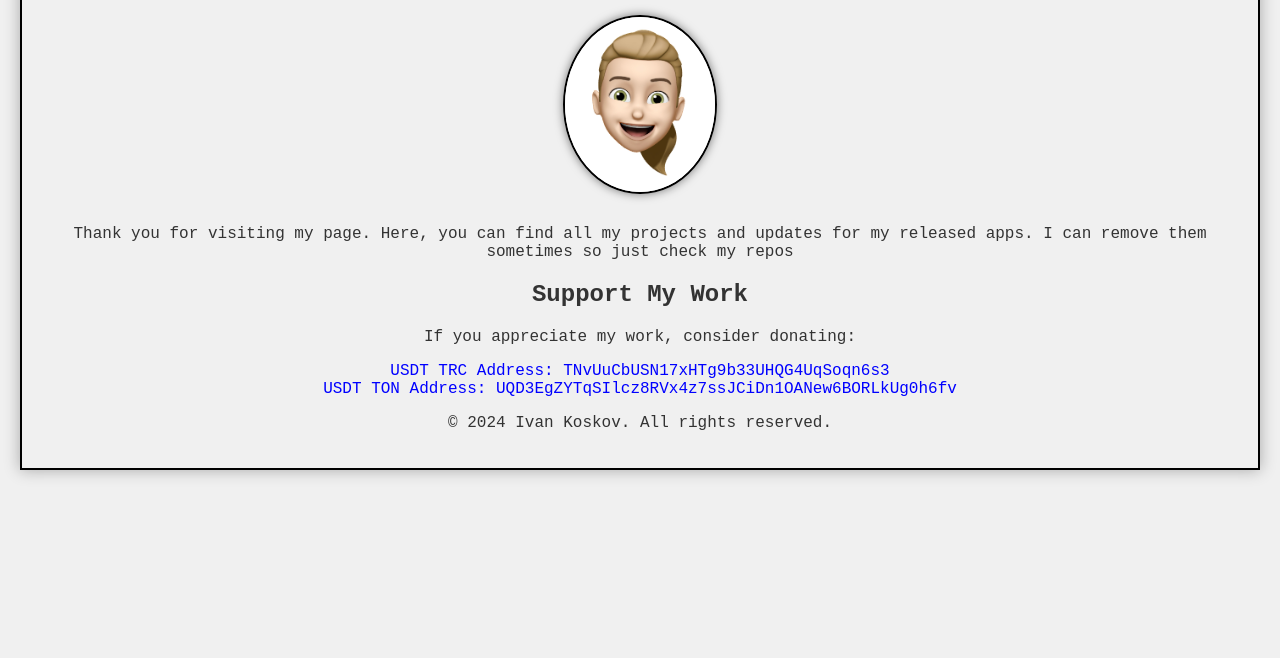
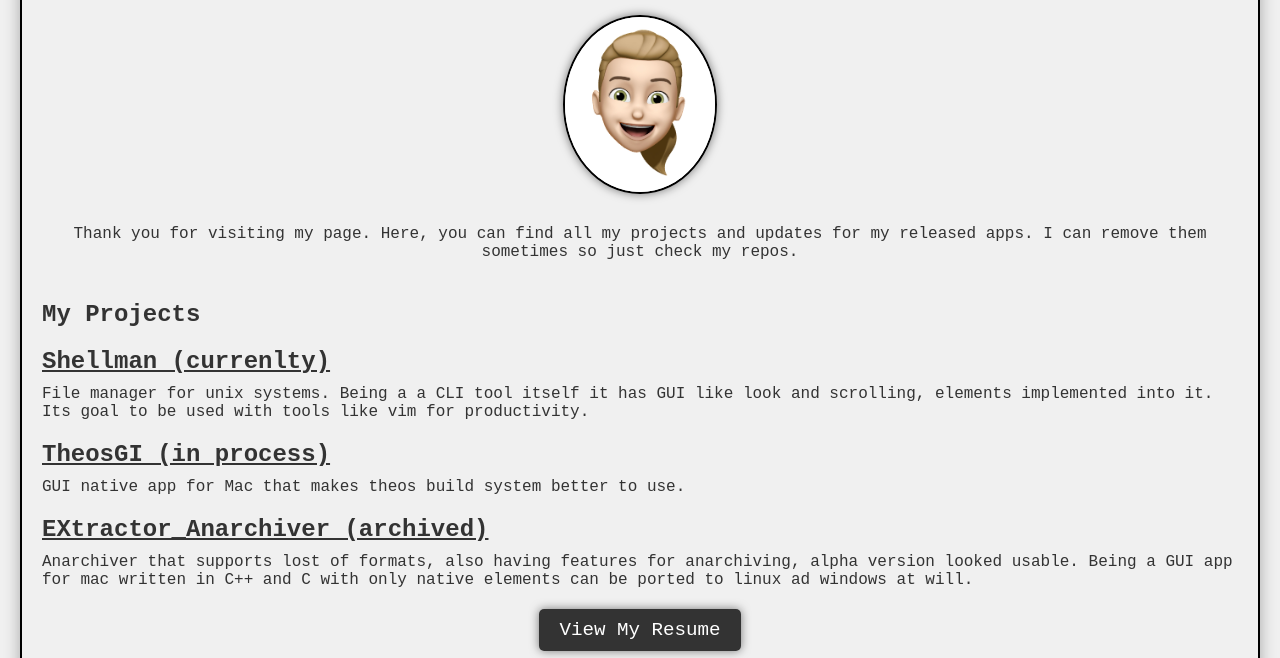
Before and after one commit to IvanKoskov/me, a plain HTML site: page index.html in a window 1280 px wide. Shown: the part 136-794 px from the top of the page. Drawn offline with Linux system fonts and the light colour scheme.

Commit message:
Update index.html

```diff
--- a/index.html
+++ b/index.html
@@ -13,7 +13,7 @@
             padding: 20px;
             border: 2px solid #000;
             text-align: center;
-            box-shadow: 0 0 15px rgba(0, 0, 0, 0.3); /* Shadow for the body */
+            box-shadow: 0 0 15px rgba(0, 0, 0, 0.3);
         }
         h1 {
             font-size: 2.5em;
@@ -22,16 +22,48 @@
         img {
             border: 2px solid #000;
             margin: 10px 0;
-            border-radius: 50%; /* Make the image round */
-            box-shadow: 0 0 10px rgba(0, 0, 0, 0.5); /* Shadow for the image */
+            border-radius: 50%;
+            box-shadow: 0 0 10px rgba(0, 0, 0, 0.5);
         }
         .donation {
             margin-top: 20px;
         }
         .usdt {
             color: #0000ff;
-            word-wrap: break-word; /* Allow long addresses to wrap */
-            white-space: pre-wrap; /* Maintain whitespace and allow wrapping */
+            word-wrap: break-word;
+            white-space: pre-wrap;
+        }
+        .projects {
+            margin-top: 40px;
+            text-align: left;
+        }
+        .project {
+            margin-bottom: 20px;
+        }
+        .project h3 {
+            font-size: 1.5em;
+            text-decoration: underline;
+            margin: 10px 0;
+        }
+        .project p {
+            font-size: 1em;
+            margin: 5px 0;
+        }
+        .resume-button {
+            margin-top: 30px;
+        }
+        .resume-button a {
+            text-decoration: none;
+            font-size: 1.2em;
+            background-color: #333;
+            color: #fff;
+            padding: 10px 20px;
+            border-radius: 5px;
+            box-shadow: 0 0 10px rgba(0, 0, 0, 0.5);
+            transition: background-color 0.3s ease;
+        }
+        .resume-button a:hover {
+            background-color: #555;
         }
     </style>
 </head>
@@ -40,7 +72,27 @@
     <h1>Welcome to My Archive!</h1>
     <img src="image.png" alt="Your Avatar" width="150">
 
-    <p>Thank you for visiting my page. Here, you can find all my projects and updates for my released apps. I can remove them sometimes so just check my repos</p>
+    <p>Thank you for visiting my page. Here, you can find all my projects and updates for my released apps. I can remove them sometimes so just check my repos.</p>
+
+    <div class="projects">
+        <h2>My Projects</h2>
+        <div class="project">
+            <h3>Shellman (currenlty)</h3>
+            <p>File manager for unix systems. Being a a CLI tool itself it has GUI like look and scrolling, elements implemented into it. Its goal to be used with tools like vim for productivity. </p>
+        </div>
+        <div class="project">
+            <h3>TheosGI (in process)</h3>
+            <p>GUI native app for Mac that makes theos build system better to use. </p>
+        </div>
+        <div class="project">
+            <h3>EXtractor_Anarchiver (archived)</h3>
+            <p>Anarchiver that supports lost of formats, also having features for anarchiving, alpha version looked usable. Being a GUI app for mac written in C++ and C with only native elements can be ported to linux ad windows at will.</p>
+        </div>
+    </div>
+
+    <div class="resume-button">
+        <a href="resume.html" target="_blank">View My Resume</a>
+    </div>
 
     <div class="donation">
         <h2>Support My Work</h2>
```
